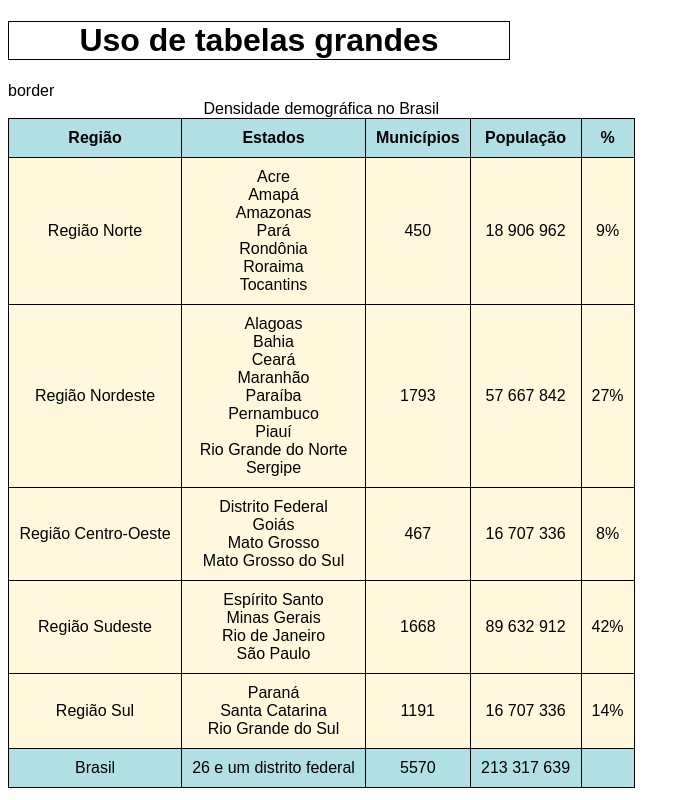
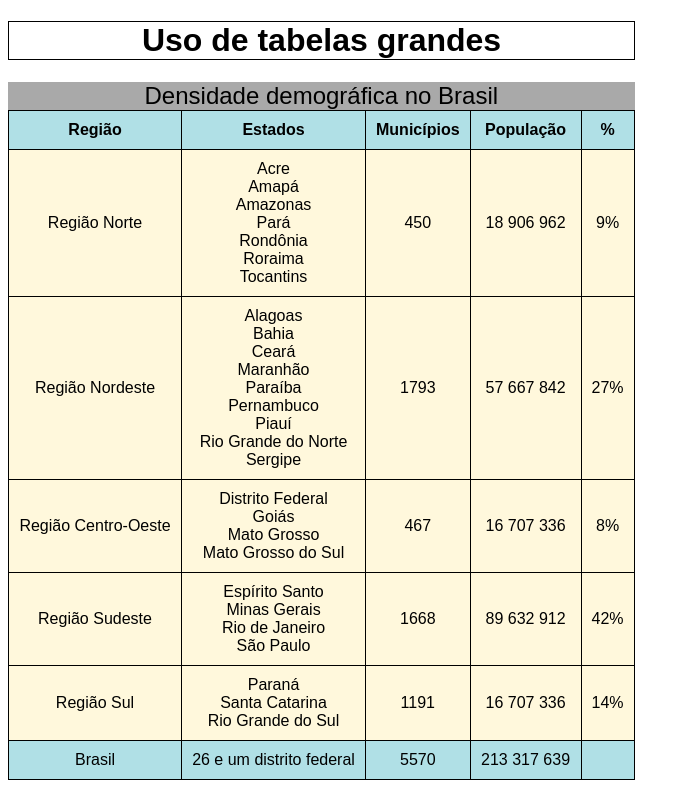
Before and after one commit to Valfreitas/HTML5-CSS3, a plain HTML site: page Exercicios/ex023/tabela002.html in a window 1280 px wide. Shown: the whole page, without its empty margins (0-690 px from the left). Drawn offline with Linux system fonts and the light colour scheme.

Commit message:
Update tabela002.html

```diff
--- a/Exercicios/ex023/tabela002.html
+++ b/Exercicios/ex023/tabela002.html
@@ -10,7 +10,7 @@
             font-family: Arial, Helvetica, sans-serif;
         }
         h1 {
-            width: 500px;
+            width: 625px;
             border: 1px solid black;
             text-align: center;
 
@@ -20,6 +20,10 @@
             height: 500px;
             text-align: center;
         }
+        caption {
+            font-size: 1.5em;
+            background-color: darkgray;
+        }
 
         th {
             border: 1px solid black;
@@ -27,6 +31,7 @@
 
 
         }
+
 
         td {
             border: 1px solid black;
@@ -152,8 +157,6 @@
             <td>213 317 639</td>
             <td></td>
         </tr>
-        border
-
     </tfoot>
 </table>
 </html>
```
